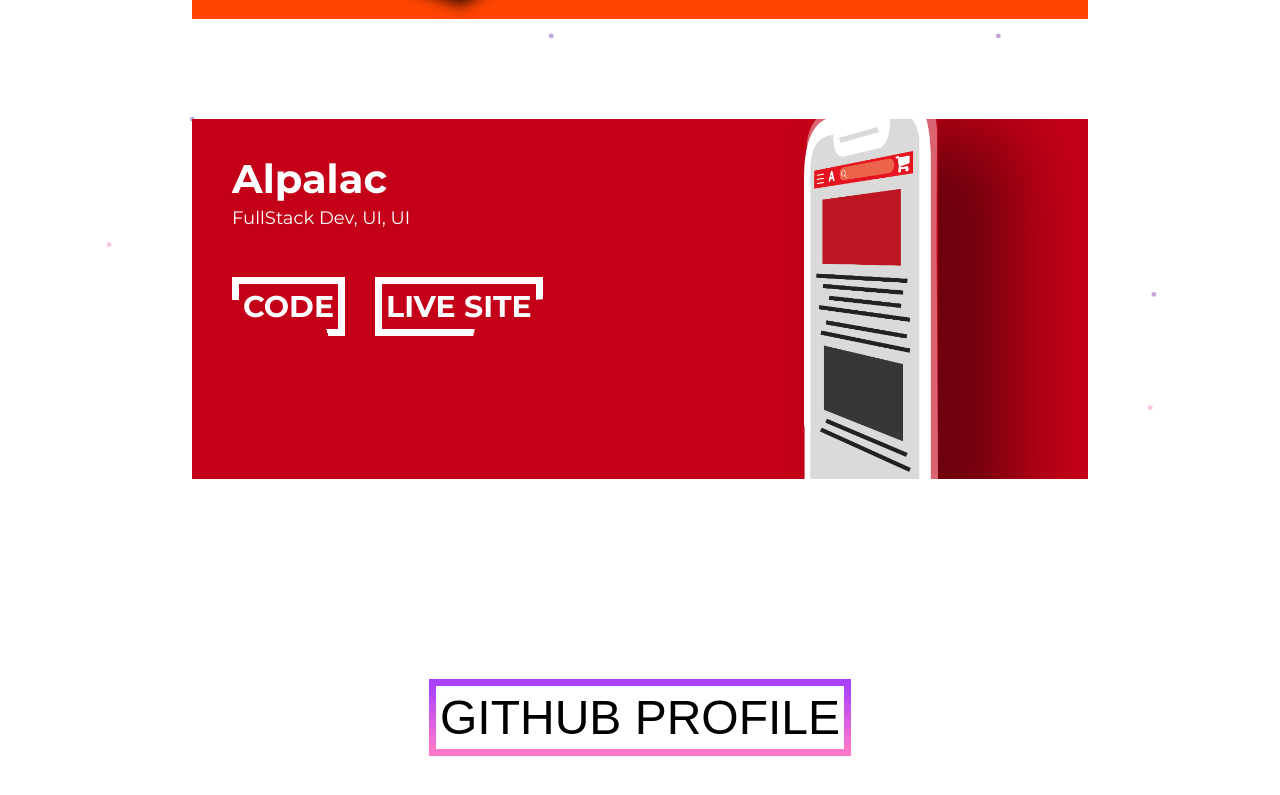
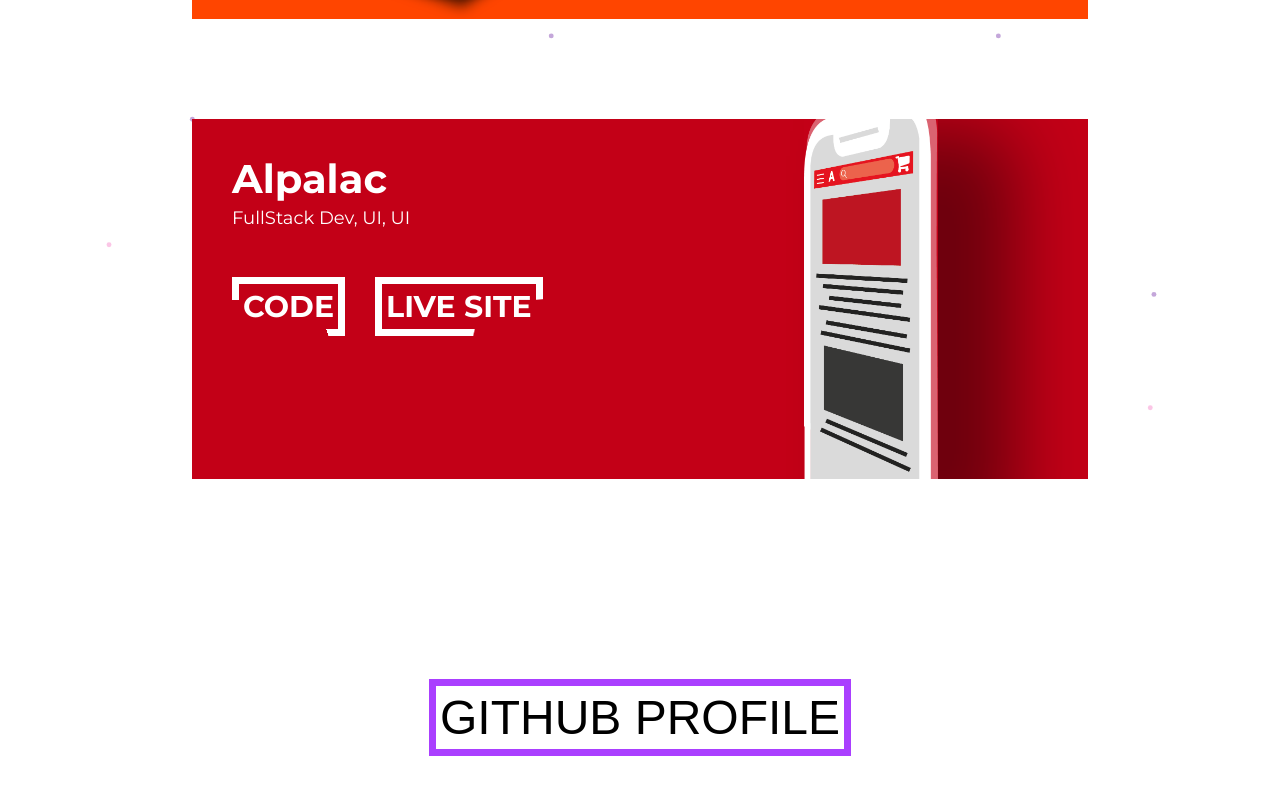
Before and after one commit to ivaanrl/newPortfolio, a Next.js app: page / in a window 1280 px wide. Shown: the part 1431-2226 px from the top of the page. Built offline with nearby package versions, Linux system fonts and the light colour scheme.

Commit message:
change animations

```diff
--- a/containers/myskills/myskills.tsx
+++ b/containers/myskills/myskills.tsx
@@ -43,15 +43,6 @@ const Myskills = () => {
             </motion.p>
             <motion.div
               animate={{
-                rotate: frontendHover ? [0, 360] : [0, 0],
-                color: frontendHover ? '#ffffff' : '#8b9492',
-              }}
-              transition={{
-                duration: 1,
-                ease: 'easeInOut',
-                times: [0, 1],
-                loop: 0,
-                repeatDelay: 0,
                 color: frontendHover ? '#ffffff' : '#8b9492',
               }}
               className={styles.skill_icon}
@@ -78,15 +69,6 @@ const Myskills = () => {
             </motion.p>
             <motion.div
               animate={{
-                rotate: backendHover ? [0, 360] : [0, 0],
-                color: backendHover ? '#ffffff' : '#8b9492',
-              }}
-              transition={{
-                duration: 1,
-                ease: 'easeInOut',
-                times: [0, 1],
-                loop: 0,
-                repeatDelay: 0,
                 color: backendHover ? '#ffffff' : '#8b9492',
               }}
               className={styles.skill_icon}
@@ -120,15 +102,6 @@ const Myskills = () => {
             </motion.p>
             <motion.div
               animate={{
-                rotate: othersHover ? [0, 360] : [0, 0],
-                color: othersHover ? '#ffffff' : '#8b9492',
-              }}
-              transition={{
-                duration: 1,
-                ease: 'easeInOut',
-                times: [0, 1],
-                loop: 0,
-                repeatDelay: 0,
                 color: othersHover ? '#ffffff' : '#8b9492',
               }}
               className={styles.skill_icon}
--- a/containers/navbar/navbar.tsx
+++ b/containers/navbar/navbar.tsx
@@ -39,6 +39,9 @@ const megaMenu = {
 const navbarVariants = {
   visible: {
     y: 0,
+    transition: {
+      duration: 0.05,
+    },
   },
   hidden: {
     y: -100,
--- a/containers/projects/projects.tsx
+++ b/containers/projects/projects.tsx
@@ -4,13 +4,6 @@ import { useEffect, useState } from 'react';
 import Project from './project';
 
 const Projects = () => {
-  const [angle, setAngle] = useState<number>(0);
-  const { scrollYProgress } = useViewportScroll();
-
-  useEffect(() => {
-    return scrollYProgress.onChange((v) => setAngle(v));
-  }, [scrollYProgress]);
-
   return (
     <>
       <div className={styles.container} id="projects">
@@ -70,19 +63,11 @@ const Projects = () => {
       </div>
       <div className={styles.github__button_container}>
         <motion.button
-          animate={{
-            borderImageSource: `linear-gradient(
-              ${angle * 360}deg,
-              #ff77c9 ${angle * 100}%,
-              #aa3fff 100%
-            )`,
-          }}
           whileHover={{
             scale: 1.1,
             backgroundColor: '#000000',
             color: '#ffffff',
-            borderImageSource:
-              'linear-gradient(101.96deg,#000000 100%,#000000 100%)',
+            borderColor: '#000000',
           }}
           className={styles.github__button}
         >
--- a/styles/navbar.module.scss
+++ b/styles/navbar.module.scss
@@ -13,8 +13,8 @@
   width: 100%;
   position: fixed;
   z-index: 20000;
+  padding-bottom: 10px;
   background-color: white;
-  padding-bottom: 10px;
 
   @include mquery(1100) {
     padding-right: 100px;
--- a/styles/projects.module.scss
+++ b/styles/projects.module.scss
@@ -63,13 +63,12 @@
   font-size: 24px;
   padding: 4px;
   font-weight: bold;
-  border: 4px solid;
-  border-image-slice: 1;
+  border: 4px solid $main-color;
   font-weight: normal;
 
   @include mquery(700) {
-    border: 7px solid;
-    border-image-slice: 1;
+    border: 7px solid $main-color;
+
     font-size: 48px;
   }
 }
```
